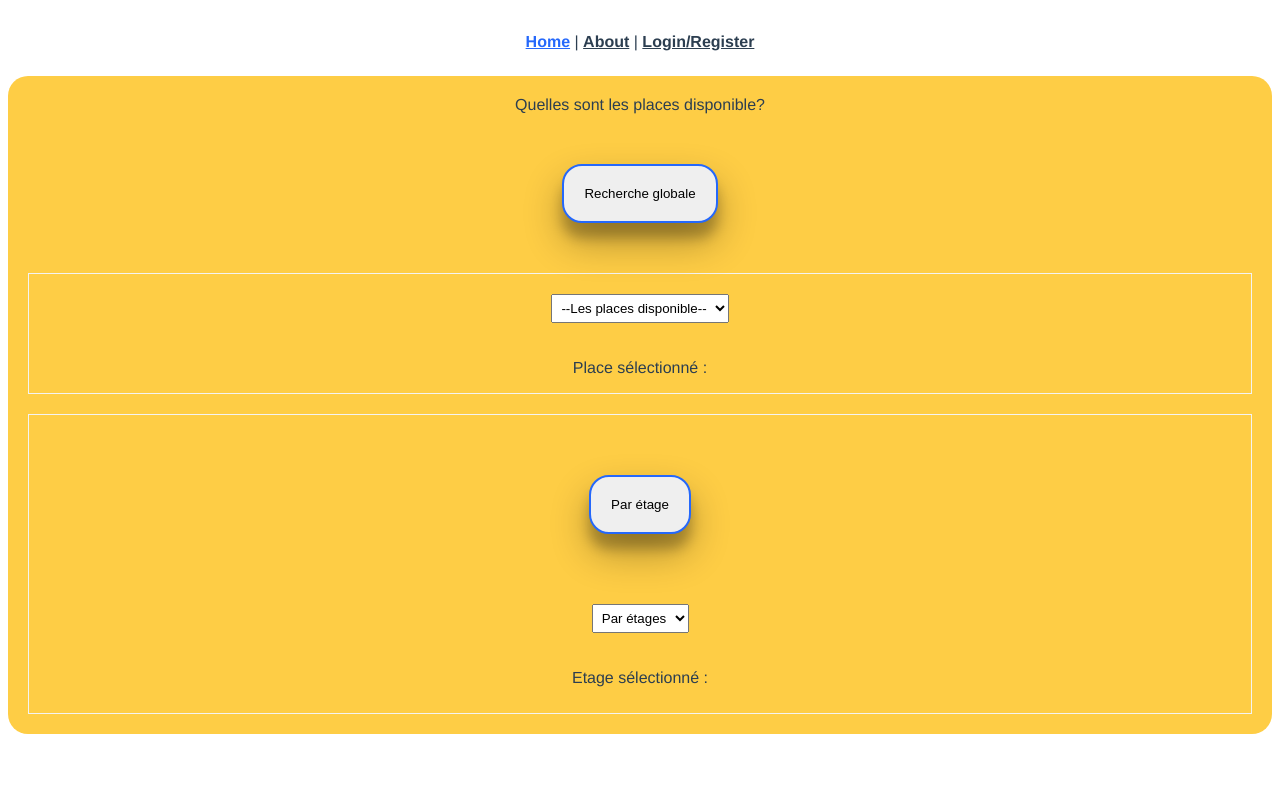
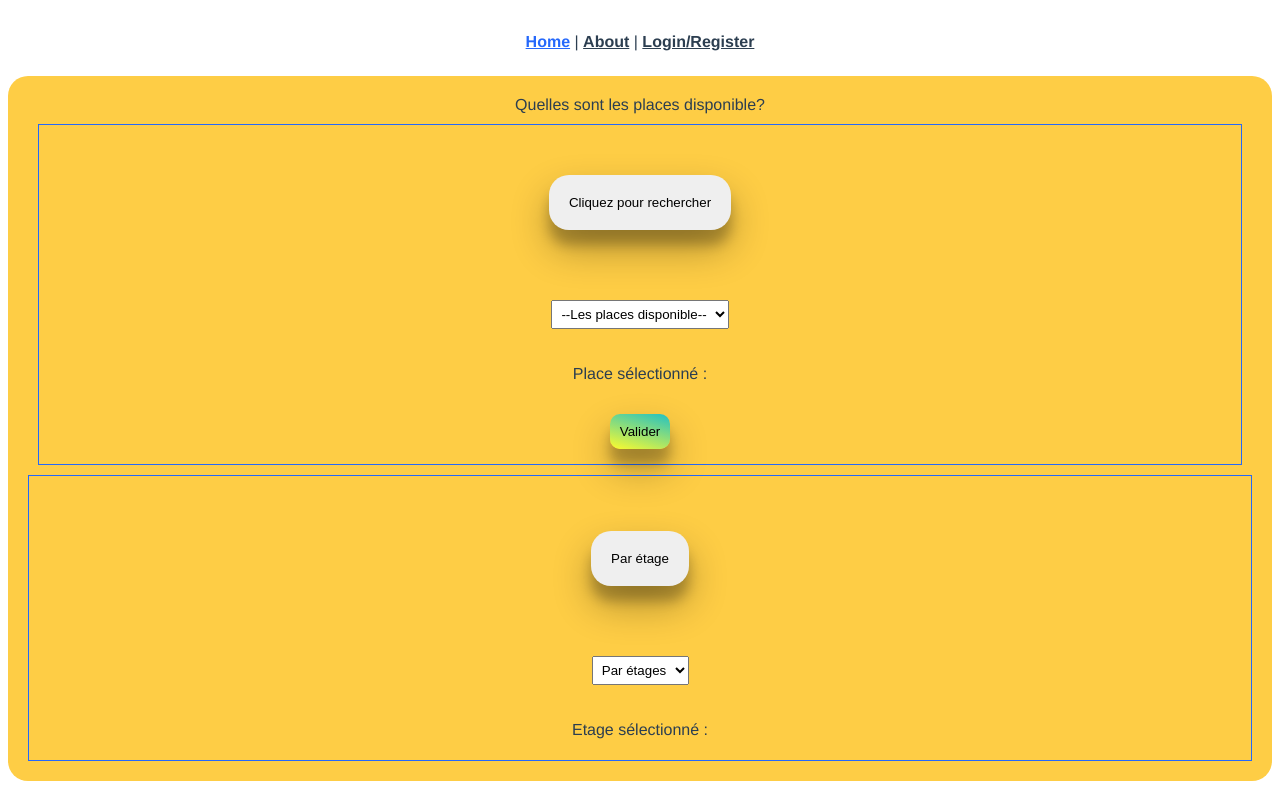
Before and after one commit to Bescore/Test-technique, a Vue app in the folder frontend/: page /home in a window 1280 px wide. Built offline with nearby package versions, Linux system fonts and the light colour scheme.

Commit message:
style, page principale

```diff
--- a/frontend/src/components/HelloWorld.vue
+++ b/frontend/src/components/HelloWorld.vue
@@ -3,27 +3,42 @@
 		<h1>Garez-vous !</h1>
 		<div class="sub_contains">
 			<span>Quelles sont les places disponible?</span>
-			<form v-on:submit.prevent>
-				<input class="recherche" @click="getAll()" type="submit" value="Recherche globale" />
-			</form>
+
 			<div class="div_place">
-				<select v-model="selected"  name="choose" id="" value="choisissez">
-					 <option value="">--Les places disponible--</option>
-					<option :key="index" v-for=" (place,index) in place" :value="place">{{place}}</option>
+				<form v-on:submit.prevent>
+					<input
+						class="recherche"
+						@click="getAll()"
+						type="submit"
+						value="Cliquez pour rechercher"
+					/>
+				</form>
+				<select v-model="selected" name="choose" id="" value="choisissez">
+					<option value="">--Les places disponible--</option>
+					<option :key="index" v-for="(place, index) in place" :value="place">
+						{{ place }}
+					</option>
 				</select>
-				<p>Place sélectionné : <span>{{selected}}</span></p>
+				<p>
+					Place sélectionné : <span>{{ selected }}</span>
+				</p>
+				<form v-on:submit.prevent>
+					<input type="submit" class="validate" value="Valider" />
+				</form>
 			</div>
 			<div class="div_etage">
 				<form v-on:submit.prevent id="par_etage">
 					<input class="recherche" type="submit" value="Par étage" />
 				</form>
-				<select  v-model="select_etage" name="choix" id="floor">
+				<select v-model="select_etage" name="choix" id="floor">
 					<option value="">Par étages</option>
 					<option value="1">1</option>
 					<option value="2">2</option>
 					<option value="3">3</option>
 				</select>
-				<p>Etage sélectionné : <span>{{select_etage}}</span></p>
+				<p>
+					Etage sélectionné : <span>{{ select_etage }}</span>
+				</p>
 			</div>
 			<div></div>
 		</div>
@@ -31,77 +46,103 @@
 </template>
 
 <script>
-import axios from'axios'
+import axios from "axios";
 export default {
-	created(){
-		setTimeout(()=>document.querySelector('h1').style.display="none",4000)
+	created() {
+		setTimeout(
+			() => (document.querySelector("h1").style.display = "none"),
+			4000
+		);
 	},
 	name: "HelloWorld",
-  data(){
-    return{
-      place:null,
-	  selected:'',
-	  select_etage:''
-
-    }
-
-  },
-  methods:{
-    async getAll(){
-		const plac=[]
-      const response=await axios.get('api/test/')
-		response.data.map(element=>{
-			console.log(element)
-			plac.push(element.nom_de_place)
-			this.place=plac
-		})
-
-
+	data() {
+		return {
+			place: null,
+			selected: "",
+			select_etage: "",
+		};
 	},
-
-  }
-}
+	methods: {
+		async getAll() {
+			const plac = [];
+			const response = await axios.get("api/test/");
+			response.data.map((element) => {
+				console.log(element);
+				plac.push(element.nom_de_place);
+				this.place = plac;
+			});
+		},
+	},
+};
 </script>
 
 <!-- Add "scoped" attribute to limit CSS to this component only -->
 <style>
-h1{
+h1 {
 	margin-top: -0px;
 }
 .sub_contains {
 	background-color: #fecd45;
 	border-radius: 20px;
 	padding: 20px;
+	z-index: 0;
 }
 
-select option{
+select option {
 	text-align: center;
 	background-color: #2568fb;
 	color: #f3f3f3;
 }
-select{
+select {
 	margin: 20px;
 	padding: 5px;
 }
-.recherche{
-margin: 50px;
-padding: 20px;
-border-radius:20px ;
-border: #2568fb solid 2px;
-box-shadow: rgba(0, 0, 0, 0.3) 0px 19px 38px, rgba(0, 0, 0, 0.22) 0px 15px 12px;
+.recherche {
+	margin: 50px;
+	padding: 20px;
+    border: none;
+	border-radius: 20px;
+	box-shadow: rgba(0, 0, 0, 0.3) 0px 19px 38px,
+		rgba(0, 0, 0, 0.22) 0px 15px 12px;
+	transition: 200ms ease-in;
 }
-#recherche:hover{
+.recherche:hover {
 	color: #f3f3f3;
 	background-color: #2568fb;
+	transform: scale(1.1);
+    border: #2568fb solid 2px;
+}
+.div_place {
+	border: 1px #2568fb solid;
+	margin-bottom: 20px;
+	margin: 10px;
+	display: flex;
+	flex-direction: column;
+	justify-content: center;
+	align-items: center;
+}
+.div_etage {
+	border: 1px #2568fb solid;
+	padding: 5px;
+}
+
+.validate {
+	padding: 10px;
+	margin: 15px;
+	border-radius: 10px;
+    border: none;
+	background: linear-gradient(
+		196deg,
+		rgba(34, 193, 195, 1) 0%,
+		rgba(253, 252, 45, 1) 100%
+	);
+    box-shadow: rgba(0, 0, 0, 0.3) 0px 19px 38px,
+		rgba(0, 0, 0, 0.22) 0px 15px 12px;
+    transition: 200ms ease-in;
 
 }
-.div_place{
-	border: 1px #f3f3f3 solid;
-	margin-bottom: 20px;
+.validate:hover{
+  transform: scale(1.1);
+    border: rgba(34, 193, 195, 1) solid 2px;
 }
-.div_etage{
-	border: 1px #f3f3f3 solid;
-	padding: 10px;
-}
-
 </style>
```
Also changed, not shown: frontend/src/components/login.vue (+13 -10 lines).
